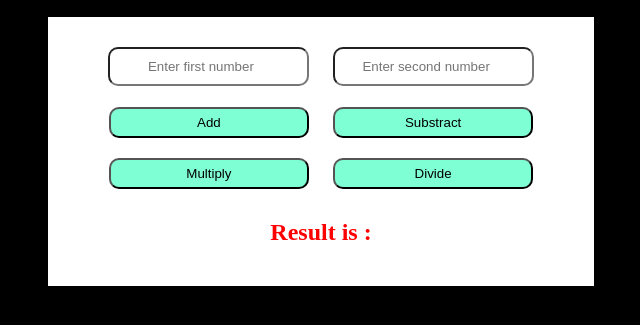
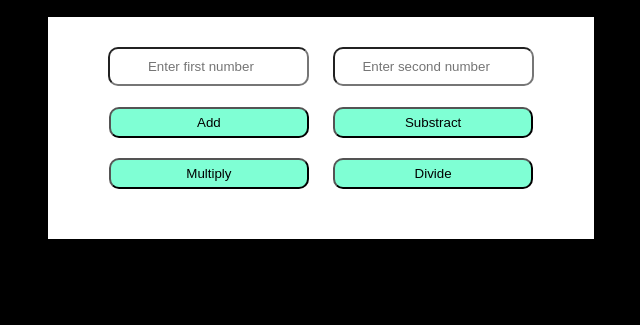
Before and after one commit to i-mus/Calculator-web-app, a plain HTML site: page index.html in a window 1280 px wide. Shown: the part 79-404 px from the top of the page, without its empty margins (319-959 px from the left). Drawn offline with Linux system fonts and the light colour scheme.

Commit message:
modified

```diff
--- a/index.html
+++ b/index.html
@@ -16,7 +16,7 @@
         <button onclick="sub()"> Substract</button>
         <button onclick="mul()">Multiply</button>
         <button onclick="div()">Divide</button>
-        <h2 id="result">Result is :</h2>
+        <h2 id="result"></h2>
     </div>
 
     <script src="script.js"></script>
```
